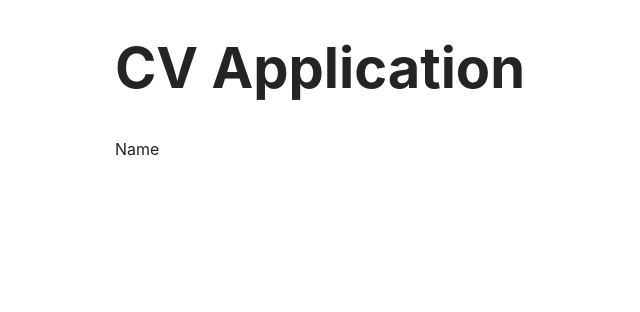
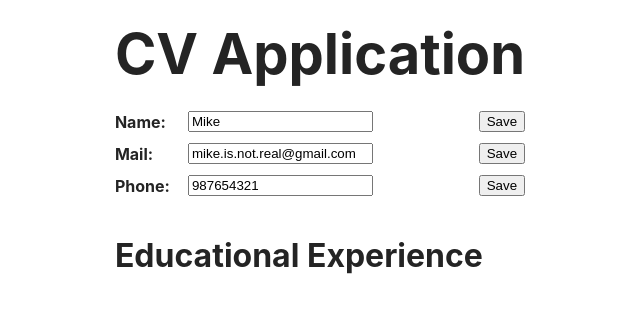
Before and after one commit to emesefedev/cv-app-react, a React (Vite) app: page / in a window 1280 px wide. Shown: the top 312 px of the page, without its empty margins (320-960 px from the left). Built offline with nearby package versions, Linux system fonts and the light colour scheme.

Commit message:
display and edit general info

```diff
--- a/eslint.config.js
+++ b/eslint.config.js
@@ -33,6 +33,7 @@ export default [
         'warn',
         { allowConstantExport: true },
       ],
+      "react/prop-types": "off",
     },
   },
 ]
--- a/src/App.jsx
+++ b/src/App.jsx
@@ -6,7 +6,13 @@ function App() {
     <>
       <h1>CV Application</h1>
 
-      <Info label={"Name"}/>
+      <div className="flex flex-col gap-8">
+      <Info label={"Name"} defalutValue={"Mike"}/>
+      <Info label={"Mail"} defalutValue={"mike.is.not.real@gmail.com"} type={"email"}/>
+      <Info label={"Phone"} defalutValue={"987654321"} type={"phone"}/>
+      </div>
+
+      <h2 className="mt-5vh">Educational Experience</h2>
     </>
   )
 }
--- a/src/Info.jsx
+++ b/src/Info.jsx
@@ -1,9 +1,20 @@
-/* eslint-disable react/prop-types */
-export function Info({label}) {
+import { InfoInput } from "./InfoInput"
+import { InfoShow } from "./InfoShow"
+import { useState } from "react"
+
+export function Info({label, defalutValue, type}) {
+  const [isEditing, setIsEditing] = useState(true)
+  const [inputValue, setInputValue] = useState(defalutValue)
+
+  const enableEditing = () => {setIsEditing(true)}
+  const disableEditing = () => {setIsEditing(false)}
+  const saveInputValue = (value) => {setInputValue(value)}
 
   return (
-    <>
-      <p>{label}</p>
-    </>
+    <div>
+      {isEditing
+        ? <InfoInput label={label} type={type} value={inputValue} handleClick={disableEditing} handleChange={saveInputValue}/>
+        : <InfoShow label={label} value={inputValue} handleClick={enableEditing}/>}
+    </div>
   )
 }
--- /dev/null
+++ b/src/InfoInput.jsx
@@ -0,0 +1,15 @@
+export function InfoInput({label, type = "text", value, handleClick, handleChange }) {
+
+  return (
+    <div className="flex align-center gap-8">
+      <label className="label text-bold">{label}: </label>
+      <input
+        type={type}
+        placeholder={value}
+        value={value}
+        onChange={(event) => handleChange(event.target.value)}
+      />
+      <button className="ml-auto" onClick={handleClick}>Save</button>
+    </div>
+  )
+}
--- /dev/null
+++ b/src/InfoShow.jsx
@@ -0,0 +1,10 @@
+export function InfoShow({label, value, handleClick}) {
+
+  return (
+    <div className="flex align-center gap-8">
+      <p className="label text-bold">{label}: </p>
+      <p>{value}</p>
+      <button className="ml-auto" onClick={handleClick}>Edit</button>
+    </div>
+  )
+}
--- a/src/index.css
+++ b/src/index.css
@@ -1,3 +1,7 @@
+* {
+  margin: 0;
+}
+
 :root {
   font-family: Inter, system-ui, Avenir, Helvetica, Arial, sans-serif;
   line-height: 1.5;
@@ -16,18 +20,67 @@
   --background-color: #242424;
 }
 
-h1 {
-  font-size: 3.5em;
-  line-height: 1.1;
-}
-
 body {
-  margin: 0;
   display: flex;
   justify-content: center;;
   min-width: 320px;
   min-height: 100vh;
 }
+
+h1 {
+  font-size: 3.5em;
+  line-height: 1.1;
+
+  margin-top: 3vh;
+  margin-bottom: 3vh;
+}
+
+h2 {
+  font-size: 2em;
+  line-height: 1.1;
+
+  margin-top: 2vh;
+  margin-bottom: 2vh;
+}
+
+.label {
+  min-width: 65px;
+}
+
+/* FLEX */
+
+.flex {
+  display: flex;
+}
+
+.flex-col {
+  flex-direction: column;
+}
+
+.align-center {
+  align-items: center;
+}
+
+.gap-8 {
+  gap: 8px;
+}
+
+/* TEXT */
+.text-bold {
+  font-weight: bold;
+}
+
+/* MARGIN */
+
+.ml-auto {
+  margin-left: auto;
+}
+
+.mt-5vh {
+  margin-top: 5vh;
+}
+
+/* MEDIA QUERIES */
 
 @media (prefers-color-scheme: light) {
   :root {
```
